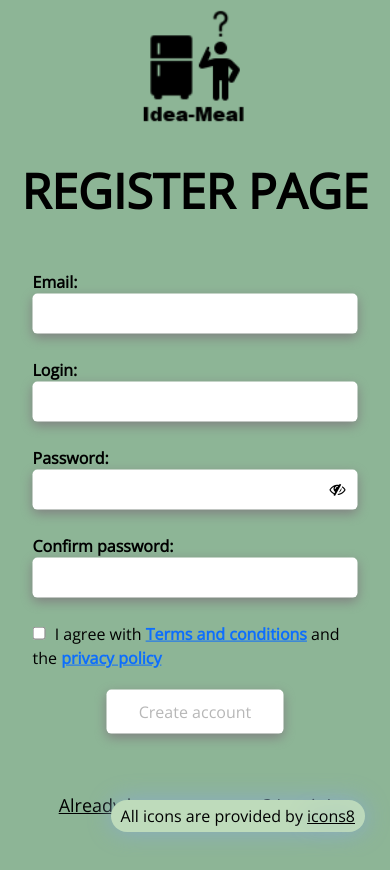
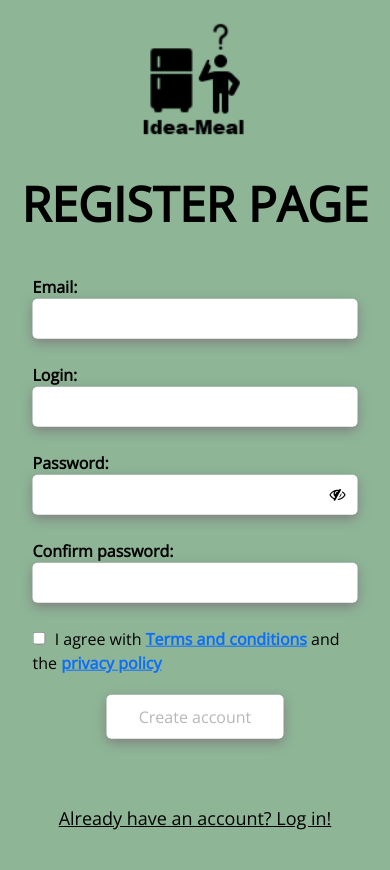
Before and after one commit to DarekKarasiewicz/Idea-Meal, a Django app: page /register in a window 390 px wide; the page is wider, and only the part inside the window is pictured. Before the commit the page ends 841 px from the top of that part, so only its background shows below. Run offline with Django 4.2, Linux system fonts and the light colour scheme; style sheets or scripts are compiled from the project's sources; some libraries are stand-ins or nearby versions.

Commit message:
login and register responsivness

```diff
--- /dev/null
+++ b/polls/static/css/main_responsivness.scss
@@ -0,0 +1,26 @@
+//login and register page
+@media(max-width:1500px){
+    .register_page_holder {
+        height: 650px;
+        width: 550px;
+        position: relative;
+        top: 0;
+        left: 50%;
+        transform: translate(-50%);
+    }
+    .register_page_holder .form_holder__content form {
+        transform: translate(-50%, -13%);
+    }
+}
+
+@media(max-width:1150px){
+    footer{
+        display:none;
+    }
+}
+
+@media(max-width:600px){
+    body{
+        overflow-x: hidden;
+    }
+}
--- a/polls/templates/base.html
+++ b/polls/templates/base.html
@@ -9,6 +9,7 @@
     {# Global styles #}
     {% block site_css %}
     <link href="{% sass_src 'css/main.scss' %}" rel="stylesheet" type="text/css"/>
+    <link href="{% sass_src 'css/main_responsivness.scss' %}" rel="stylesheet" type="text/css"/>
     <link href="{% sass_src 'bootstrap/bootstrap.scss' %}" rel="stylesheet" type="text/css"/>
     <link rel="stylesheet" href="https://cdnjs.cloudflare.com/ajax/libs/font-awesome/4.7.0/css/font-awesome.min.css">
     <link rel="preconnect" href="https://fonts.googleapis.com">
--- a/polls/templates/polls/main_page.html
+++ b/polls/templates/polls/main_page.html
@@ -55,7 +55,7 @@
 </div>
 {%endblock%}
 <div class="fridge_holder">
-  <h2>Welcome {{user.username}}</h2>
+  <h2>Welcome <strong>{{user.username}}</strong></h2>
   {% comment %} <h1><a href="{% url 'logout'%}">Logout</a></h1>
   <h1><a href="{% url 'recipes_add'%}">Add Recipes</a></h1>
   <h1><a href="{% url 'product_page'%}">Add Product</a></h1>
```
